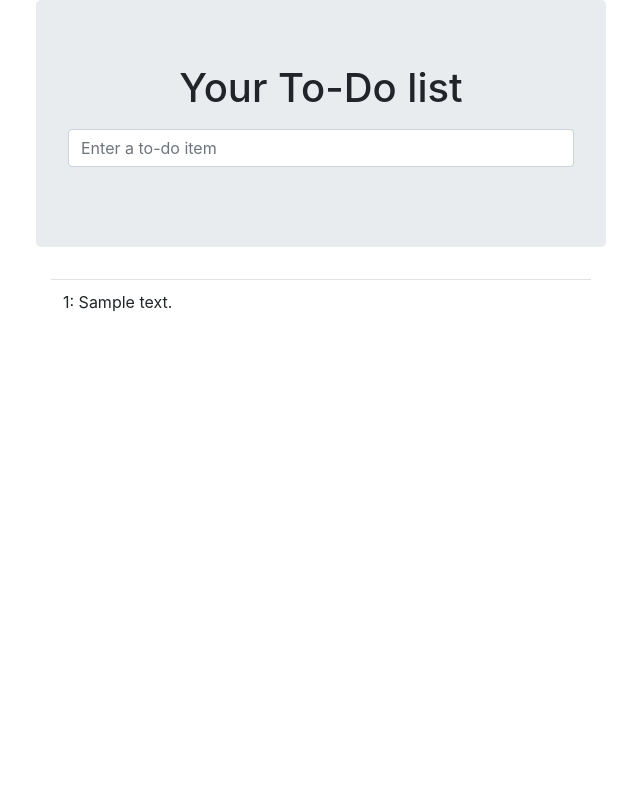
After one commit to nan1949/poetry, a Django app: page /lists/1/ in a window 1280 px wide. The commit adds this page. Shown: the whole page, without its empty margins (34-674 px from the left). Run offline with Django 3.2, Linux system fonts and the light colour scheme; tables that the repository leaves empty hold one stand-in row (values such as "Sample post"); some libraries are stand-ins or nearby versions.

Commit message:
commit 5

```diff
--- a/lists/models.py
+++ b/lists/models.py
@@ -1,5 +1,11 @@
 from django.db import models
+from django.contrib.auth.models import User
+
+
+class List(models.Model):
+    pass
 
 
 class Item(models.Model):
     text = models.TextField(default='')
+    list = models.ForeignKey(List, null=True, on_delete=models.CASCADE)
--- /dev/null
+++ b/lists/static/base.css
@@ -0,0 +1,3 @@
+#id_new_item {
+    margin-top: 2ex;
+}
--- /dev/null
+++ b/lists/templates/lists/base.html
@@ -0,0 +1,43 @@
+<!DOCTYPE html>
+<html lang="en">
+<head>
+    <meta charset="utf-8">
+    <meta http-equiv="X-UA-Compatible" content="IE-edge">
+    <meta name="viewport" content="width=device-width, initial-scale=1">
+    <title>To-Do lists</title>
+    <link rel="stylesheet"
+          href="https://stackpath.bootstrapcdn.com/bootstrap/4.3.1/css/bootstrap.min.css"
+          integrity="sha384-ggOyR0iXCbMQv3Xipma34MD+dH/1fQ784/j6cY/iJTQUOhcWr7x9JvoRxT2MZw1T"
+          crossorigin="anonymous">
+    <script src="https://stackpath.bootstrapcdn.com/bootstrap/4.3.1/js/bootstrap.min.js"
+            integrity="sha384-JjSmVgyd0p3pXB1rRibZUAYoIIy6OrQ6VrjIEaFf/nJGzIxFDsf4x0xIM+B07jRM"
+            crossorigin="anonymous"></script>
+    <link href="/static/base.css" rel="stylesheet">
+</head>
+
+<body>
+  <div class="container">
+      <div class="row">
+          <div class="col-md-6 col-md-offset-3 jumbotron">
+              <div class="text-center">
+                    <h1>{% block header_text %}{% endblock %}</h1>
+                    <form method="post" action="{% block form_action %}{% endblock %}">
+                        <input name="item_text" id="id_new_item"
+                               class="form-control input-lg"
+                               placeholder="Enter a to-do item" />
+                     {% csrf_token %}
+                    </form>
+              </div>
+          </div>
+      </div>
+
+      <div class="row">
+          <div class="col-md-6 col-md-offset-3">
+            {% block table %}
+            {% endblock %}
+          </div>
+      </div>
+  </div>
+
+</body>
+</html>
--- /dev/null
+++ b/lists/templates/lists/list.html
@@ -0,0 +1,15 @@
+<html>
+{% extends 'lists/base.html' %}
+{% block header_text %}Your To-Do list{% endblock %}
+{% block form_action %}/lists/{{ list.id }}/add_item/{% endblock%}
+{% block table %}
+  <table id="id_list_table" class="table">
+      {% for item in list.item_set.all %}
+        <tr><td>{{ forloop.counter }}: {{ item.text }}</td></tr>
+      {% endfor %}
+  </table>
+{% endblock %}
+
+
+
+</html>
--- a/lists/urls.py
+++ b/lists/urls.py
@@ -6,4 +6,7 @@ from . import views
 urlpatterns = [
     #
     path('', views.lists_home, name='lists_home'),
+    path('new/', views.new_list, name='new_list'),
+    path('<int:list_id>/', views.view_list, name='view_list'),
+    path('<int:list_id>/add_item/', views.add_item, name='add_item')
 ]
--- a/lists/views.py
+++ b/lists/views.py
@@ -1,13 +1,25 @@
 from django.shortcuts import render, redirect
-from django.http import HttpResponse
-from lists.models import Item
+from django.http import HttpResponse, HttpResponseRedirect
+from lists.models import Item, List
+from django.urls import reverse
 
 
 def lists_home(request):
-    if request.method == 'POST':
-        new_item_text = request.POST['item_text']
-        Item.objects.create(text=new_item_text)
-        return redirect('/lists/')
+    return render(request, 'lists/lists_home.html')
 
-    items = Item.objects.all()
-    return render(request, 'lists/lists_home.html', {'items': items})
+
+def view_list(request, list_id):
+    list_ = List.objects.get(id=list_id)
+    return render(request, 'lists/list.html', {'list': list_})
+
+
+def new_list(request):
+    list_ = List.objects.create()
+    Item.objects.create(text=request.POST['item_text'], list=list_)
+    return HttpResponseRedirect(reverse('view_list', args=[list_.id]))
+
+
+def add_item(request, list_id):
+    list_ = List.objects.get(id=list_id)
+    Item.objects.create(text=request.POST['item_text'], list=list_)
+    return HttpResponseRedirect(reverse('view_list', args=[list_.id]))
--- a/poetry/settings.py
+++ b/poetry/settings.py
@@ -84,7 +84,7 @@ WSGI_APPLICATION = 'poetry.wsgi.application'
 DATABASES = {
     'default': {
         'ENGINE': 'django.db.backends.sqlite3',
-        'NAME': os.path.join(BASE_DIR, 'db.sqlite3'),
+        'NAME': os.path.join(BASE_DIR, 'database/db.sqlite3'),
     }
 }
 
@@ -126,6 +126,7 @@ USE_TZ = True
 # https://docs.djangoproject.com/en/2.2/howto/static-files/
 
 STATIC_URL = '/static/'
+STATIC_ROOT = os.path.abspath(os.path.join(BASE_DIR, 'static/'))
 
 # My settings
 LOGIN_URL = '/users/login/'
```
Also changed, not shown: lists/templates/lists/lists_home.html (+3 -16 lines), 1 other file.
